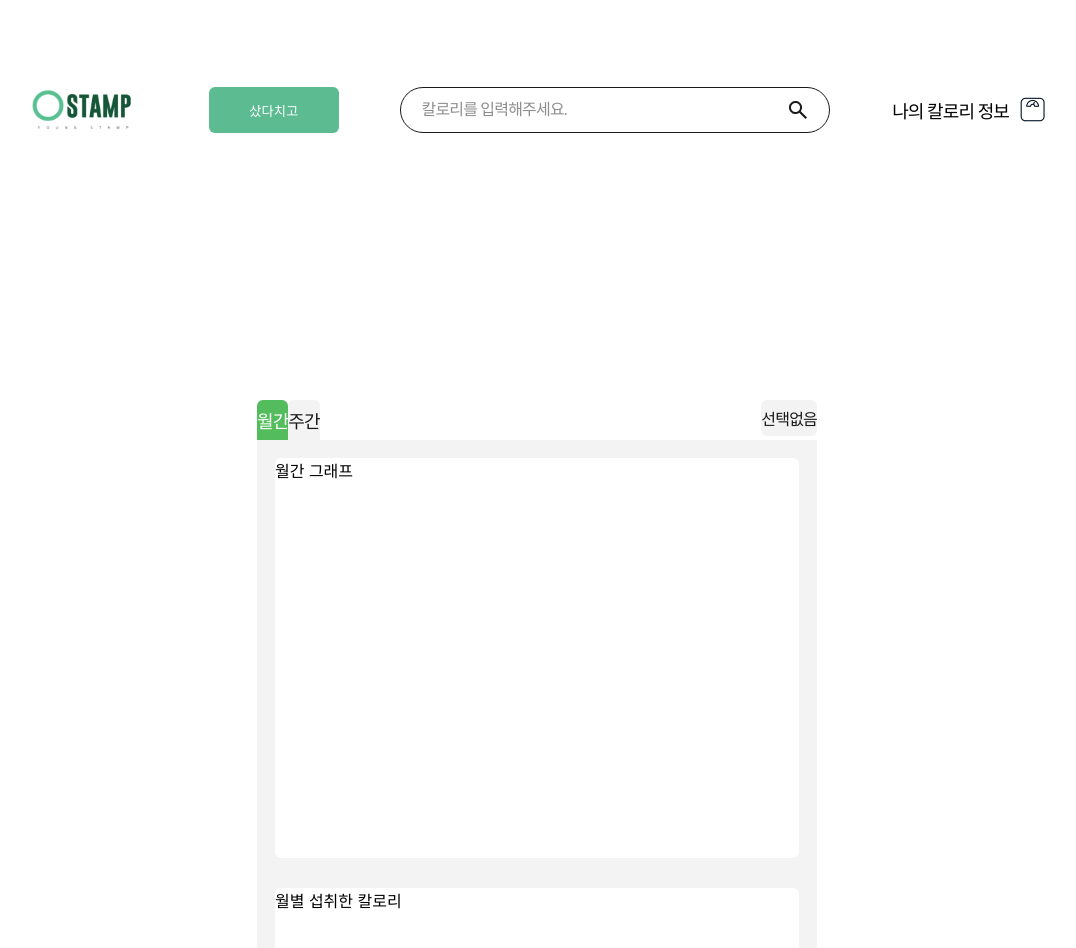
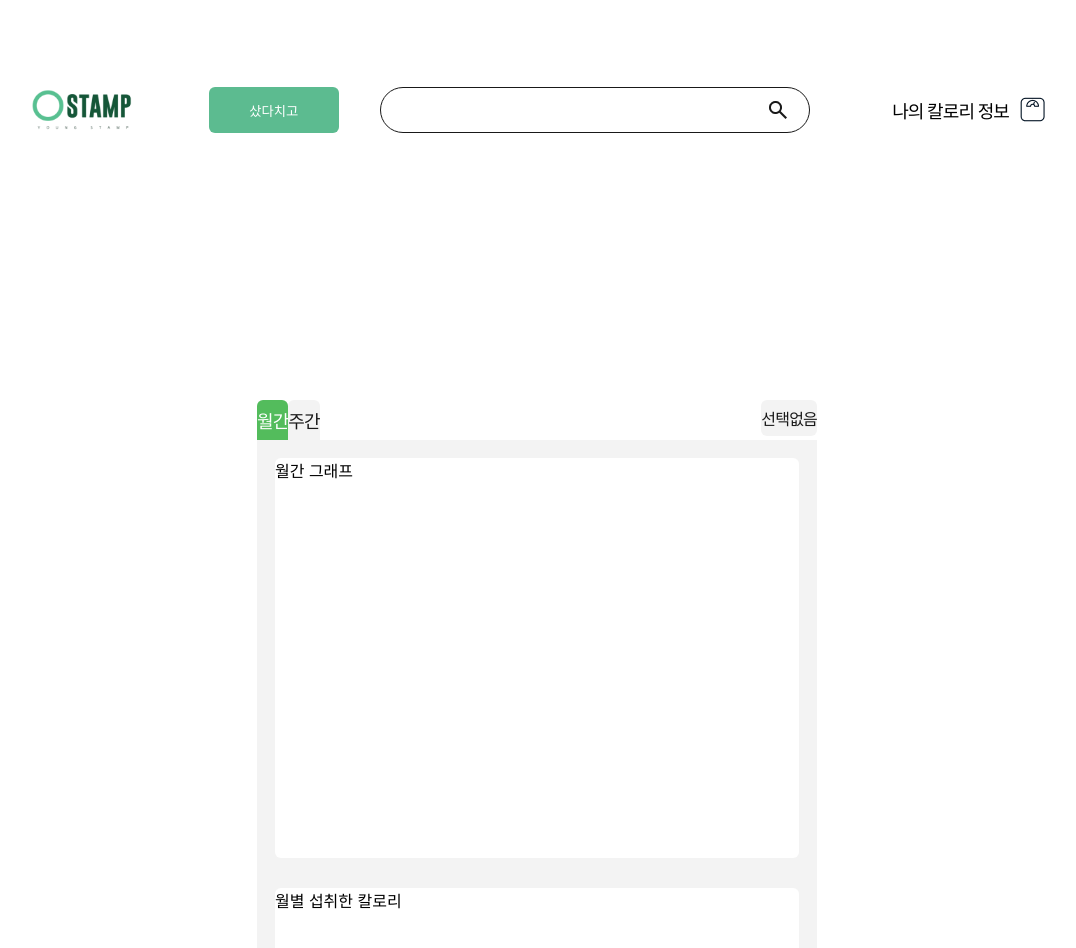
Before and after one commit to azure0929/YoungStamp, a React (Vite) app: page / in a window 1280 px wide. Shown: the top 948 px of the page, without its empty margins (103-1179 px from the left). Built offline with nearby package versions, Linux system fonts and the light colour scheme; no server answers; a web font is replaced by a local one.

Commit message:
Feat: 헤더 검색바 영역, SearchIput 컴포넌트 변경 작업

```diff
--- a/src/Components/Header/Header.tsx
+++ b/src/Components/Header/Header.tsx
@@ -4,6 +4,8 @@ import "@/Components/Header/Header.scss";
 import "@/Common/Styles/global.scss";
 import Calories from "@/Routes/Calories/Calories";
 import PretendBuyPost from "@/Components/PretendBuy/PretendBuy-post.tsx";
+import SearchIput from "../Search/Component/SearchIput";
+import SearchCartList from "../Search/Component/SearchCartList";
 
 export default function Header() {
   const [buy, setBuy] = useState(false);
@@ -28,10 +30,8 @@ export default function Header() {
               샀다치고
             </button>
           </div>
-          <div className="search">
-            <input type="text" placeholder="칼로리를 입력해주세요." />
-            <img src="/images/search.png" alt="검색 아이콘" />
-          </div>
+          {/* 음식 검색 기능 컴포넌트 */}
+          <SearchIput />
           <div className="myinfo">
             <p>나의 칼로리 정보</p>
             <div className="scalebtn">
@@ -55,6 +55,7 @@ export default function Header() {
       <Modal visibility={scale} toggle={setScale}>
         <Calories />
         <PretendBuyPost />
+        <SearchCartList />
       </Modal>
     </header>
   );
```
